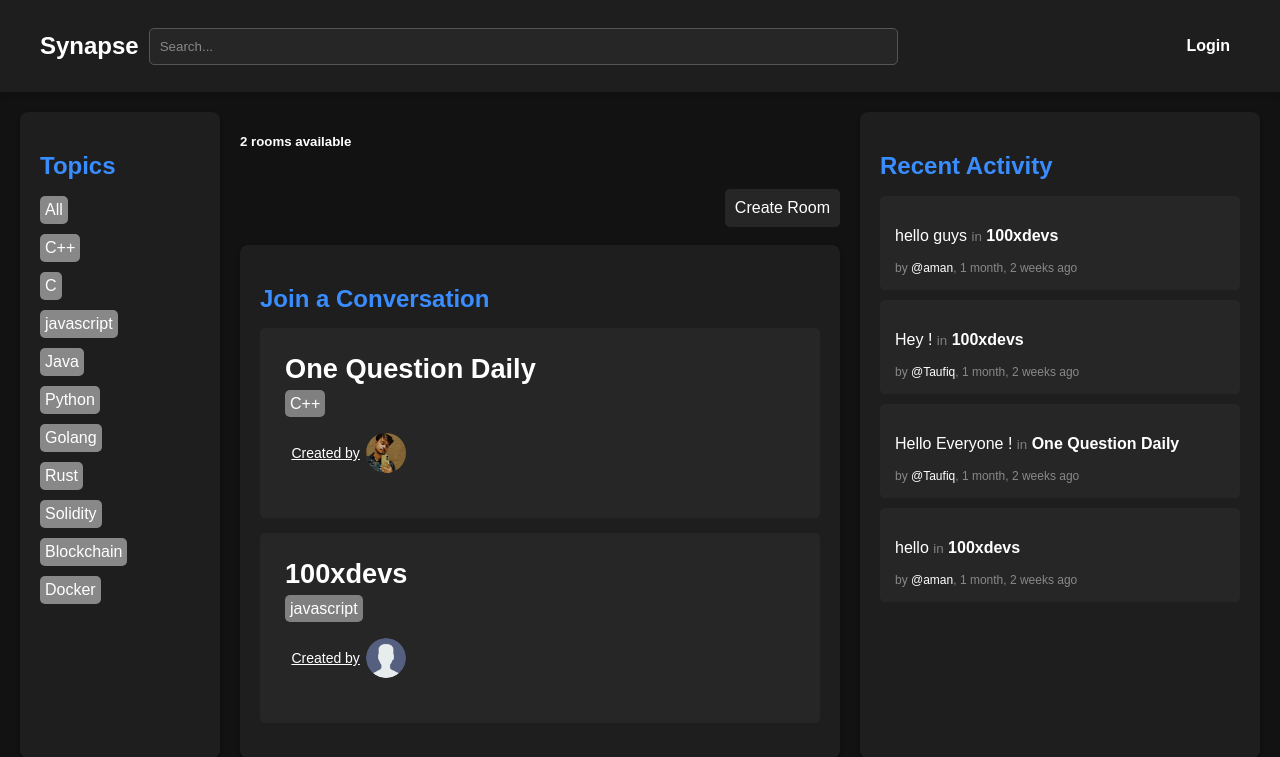
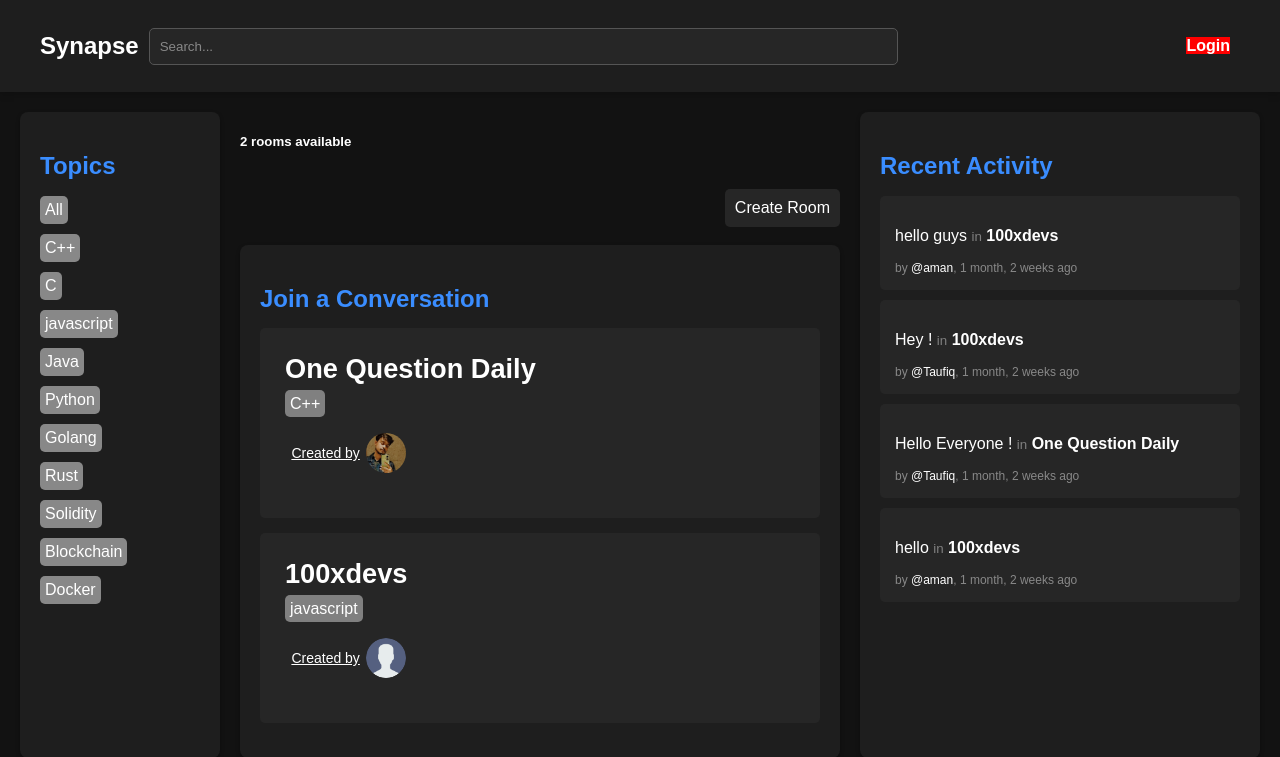
Before and after one commit to toffee-k21/synapse, a Django app: page / in a window 1280 px wide. Shown: the top 757 px of the page. Run offline with Django 4.2, Linux system fonts and the light colour scheme; data comes from the database, SQL or seed files in the repository.

Commit message:
Update style.css
First attempt to add a button clicking effect using CSS

```diff
--- a/static/styles/style.css
+++ b/static/styles/style.css
@@ -10,6 +10,14 @@ body {
 a {
     text-decoration: none;
     color: white;
+}
+
+.Login_button {
+    background-color: red;
+}
+
+.Login_button:active {
+    transform: scale(0.9)
 }
 
 .navbar {
```
